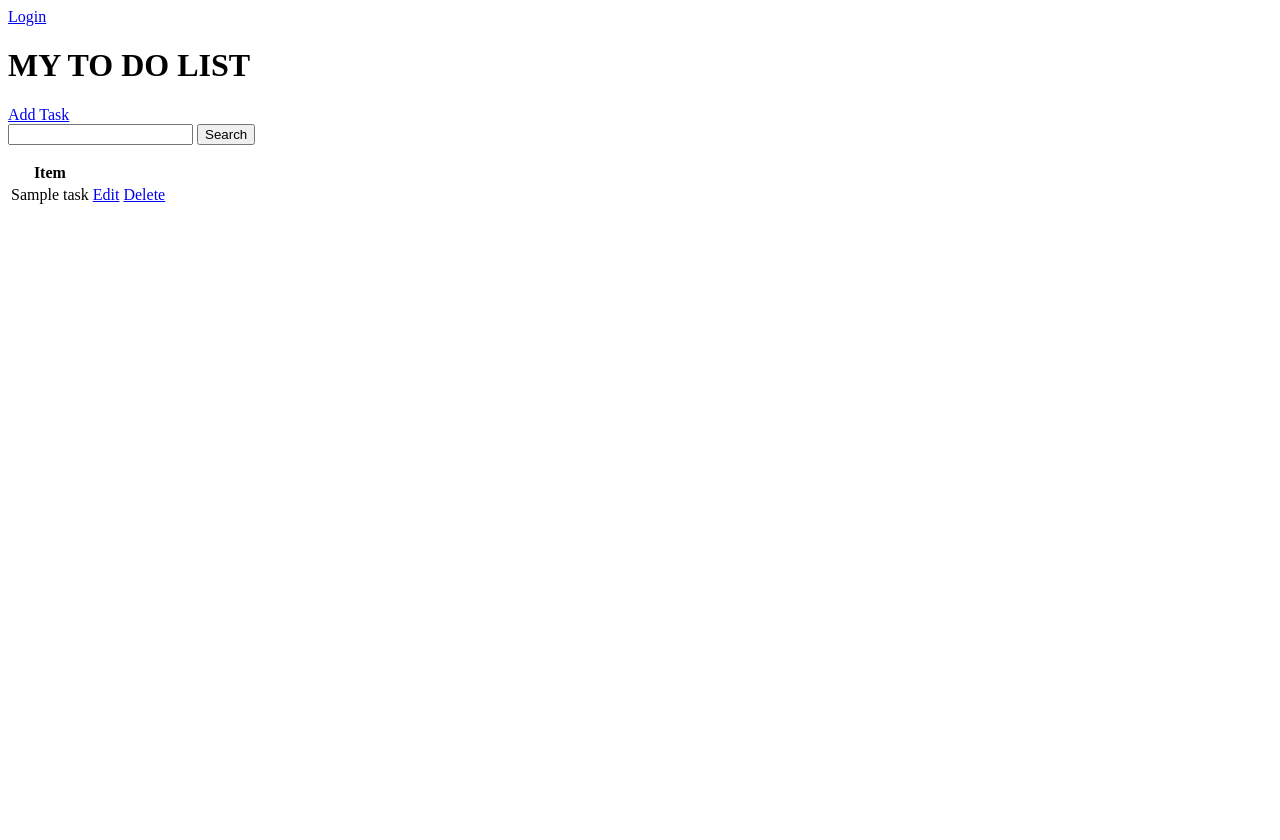
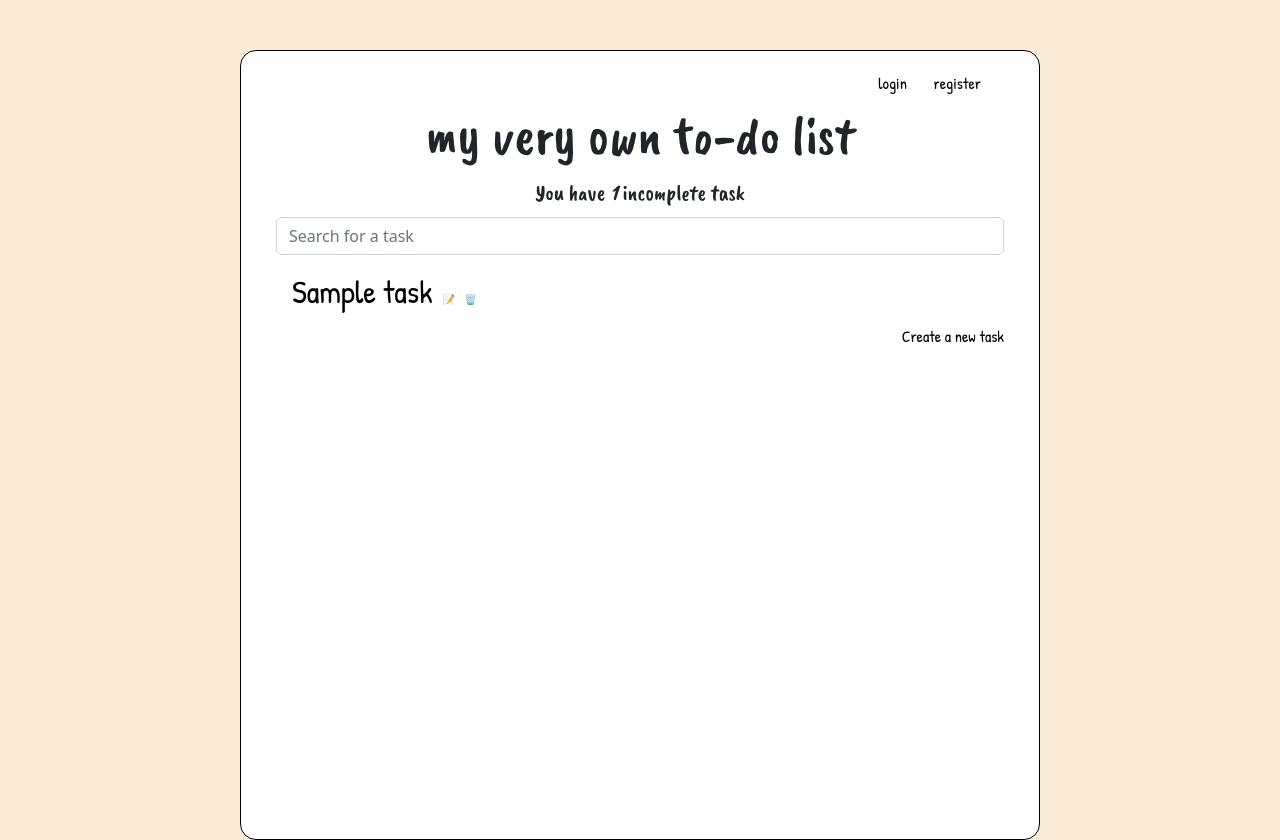
Before and after one commit to EndovelicoPT/todo_list, a Django app: template base/templates/base/task_list.html in a window 1280 px wide. Before the commit the page ends 204 px from the top, so only its background shows below. Run offline with Django 4.2, Linux system fonts and the light colour scheme; the template is opened without the code that fills it: most values are stand-ins (such as "Sample title", 1, 10 or a date in 2020).

Commit message:
Added styling

```diff
--- /dev/null
+++ b/base/static/base/style.css
@@ -0,0 +1,96 @@
+body {
+    background-color: antiquewhite;
+    display: flex;
+    height: inherit;
+    justify-content: center;
+}
+
+
+h1 {
+    font-family: 'Caveat Brush', cursive;
+    font-size: 3.4rem;
+    padding-bottom: 3px;
+    text-align: center;
+}
+
+h3 {
+    font-family: 'Caveat Brush', cursive;
+    font-size: 1.4rem;
+    padding-bottom: 3px;
+    text-align: center;
+}
+
+
+a:link {
+    text-decoration: none;
+    text-decoration-color: black;
+    color: black;
+}
+
+a {
+    color: black;
+}
+
+a:hover {
+    color: black;
+    text-decoration: line-through;
+    color: black;
+}
+
+.wrapper {
+    background: white;
+    border: 1px solid black;
+    border-radius: 16px;
+    flex-basis: 800px;
+    height: 790px;
+    padding: 20px 35px;
+    margin-top: 50px;
+}
+
+.header {
+    font-family: 'Patrick Hand', cursive;
+    text-align: right;
+}
+
+.d-inline {
+    margin-right: 23px;
+}
+
+.title {
+    font-family: 'Caveat Brush', cursive;
+    font-size: 3.4rem;
+    padding-bottom: 3px;
+    text-align: center;
+}
+
+.form-scontrol {
+    font-family: 'Patrick Hand', cursive;
+    font-size: 2rem;
+}
+
+.to-do-list {
+    font-family: 'Patrick Hand', cursive;
+    font-size: 2rem;
+    padding-top: 5px;
+}
+
+.login-form {
+    font-family: 'Patrick Hand', cursive;
+    text-align: center;
+    padding-top: 4px;
+}
+
+.registration-form {
+    font-family: 'Patrick Hand', cursive;
+    padding-top: 4px;
+    text-align: center;
+}
+
+.input-group {
+    font-family: 'Patrick Hand', cursive;
+}
+
+.task-creation {
+    font-family: 'Patrick Hand', cursive;
+    text-align: right;
+}
--- a/base/templates/base/base.html
+++ b/base/templates/base/base.html
@@ -0,0 +1,45 @@
+<!DOCTYPE html>
+<html lang="en">
+{% load static %}
+
+<head>
+    <meta charset="UTF-8">
+    <meta http-equiv="X-UA-Compatible" content="IE=edge">
+    <meta name="viewport" content="width=device-width, initial-scale=1.0">
+    <title>To-Do List</title>
+    <link href="https://cdn.jsdelivr.net/npm/bootstrap@5.2.3/dist/css/bootstrap.min.css" rel="stylesheet"
+        integrity="sha384-rbsA2VBKQhggwzxH7pPCaAqO46MgnOM80zW1RWuH61DGLwZJEdK2Kadq2F9CUG65" crossorigin="anonymous">
+    <link rel="preconnect" href="https://fonts.googleapis.com">
+    <link rel="preconnect" href="https://fonts.gstatic.com" crossorigin>
+    <link href="https://fonts.googleapis.com/css2?family=Caveat+Brush&family=Patrick+Hand&display=swap"
+        rel="stylesheet">
+    <link rel="stylesheet" href="{% static 'base/style.css' %}">
+</head>
+
+<body>
+    <div class="wrapper">
+        <section class="header">
+            {% if not request.user.is_authenticated %}
+            <a class="d-inline" href="{% url 'login' %}">login</a>
+            <a class="d-inline" href="{% url 'register' %}">register</a>
+            {% else %}
+            <a class="d-inlinelast" href="{% url 'logout' %}">log out</a>
+            {% endif %}
+        </section>
+        <section class="title">
+            {% if not request.user.is_authenticated %}
+            my very own to-do list
+            {% else %}
+            {{ request.user }}'s very own to-do list
+            {% endif %}
+        </section>
+        {% block content %}
+        {% endblock %}
+    </div>
+
+    <script src="https://cdn.jsdelivr.net/npm/bootstrap@5.2.3/dist/js/bootstrap.bundle.min.js"
+        integrity="sha384-kenU1KFdBIe4zVF0s0G1M5b4hcpxyD9F7jL+jjXkk+Q2h455rYXK/7HAuoJl+0I4"
+        crossorigin="anonymous"></script>
+</body>
+
+</html>
--- a/base/templates/base/task_list.html
+++ b/base/templates/base/task_list.html
@@ -1,28 +1,41 @@
-{% if request.user.is_authenticated %}
-<p>{{request.user}}</p>
-<a href="{% url 'logout' %}">Logout</a>
-{% else %}
-<a href="{% url 'login' %}">Login</a>
-{% endif %}
-<h1>MY TO DO LIST</h1>
-<a href="{% url 'task-create' %}">Add Task</a>
+{% extends 'base/base.html' %}
+{% block content %}
+<section class="notebook">
+    <div class="header-bar">
+        <h3>You have <i>{{count}}</i> incomplete task{{ count|pluralize:"s"}}</h3>
+        <form method="GET">
+            <input type="text" name="search-area" value="{{search_input}}" placeholder="Search for a task"
+                class="form-control" aria-label="Sizing example input" aria-describedby="inputGroup-sizing-lg">
+            <input type="submit" style="position: absolute; left: -9999px; width: 1px; height: 1px;" tabindex="-1" />
+        </form>
+    </div>
+    <div class="to-do-list">
+        <ul class="list-group list-group-flush">
+            {% for task in tasks %}
+            <li class="list-group-item">
+                {% if task.complete %}
+                <i><s><a href="#">{{task.title}}</a></s></i><a href="{% url 'task-update' task.id%}"
+                    style="font-size: 10px; text-decoration: none; padding-left: 10px;">📝</a>
+                </a><a href="{% url 'task-delete' task.id%}"
+                    style="font-size: 10px; text-decoration: none; padding-left: 2px;">🗑️</a>
+                </a>
+                {% else %}
+                <a href="#">{{task.title}}</a><a href="{% url 'task-update' task.id%}"
+                    style="font-size: 10px; text-decoration: none; padding-left: 10px;">📝</a>
+                </a><a href="{% url 'task-delete' task.id%}"
+                    style="font-size: 10px; text-decoration: none; padding-left: 2px;">🗑️</a>
+                </a>
+            </li>
+            {% endif %}
+            {% empty %}
+            <h3>No items in list</h3>
+            {% endfor %}
+        </ul>
+    </div>
+    <div class="task-creation">
+        <a href="{% url 'task-create' %}">Create a new task</a>
+    </div>
+</section>
+</div>
 
-<form method="GET">
-    <input type="text" name="search-area" value="{{search_input}}">
-    <input type="submit" value="Search">
-</form>
-
-<table>
-    <tr>
-        <th>Item</th>
-    </tr>
-    {% for task in tasks %}
-    <tr>
-        <td>{{task.title}}</td>
-        <td><a href="{% url 'task-update' task.id%}">Edit</a></td>
-        <td><a href="{% url 'task-delete' task.id%}">Delete</a></td>
-    </tr>
-    {% empty %}
-    <h3>No items in list</h3>
-    {% endfor %}
-</table>
+{% endblock %}
```
Also changed, not shown: base/templates/base/login.html (+7 -3 lines), base/templates/base/register.html (+16 -3 lines), base/templates/base/task_delete.html (+6 -2 lines), base/templates/base/task_form.html (+10 -4 lines), db.sqlite3.
